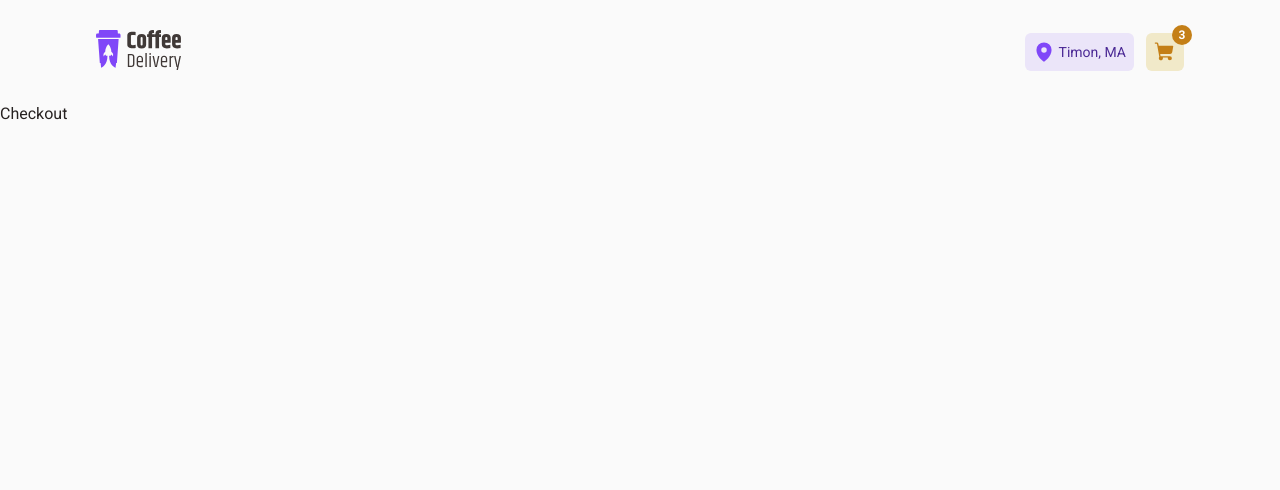
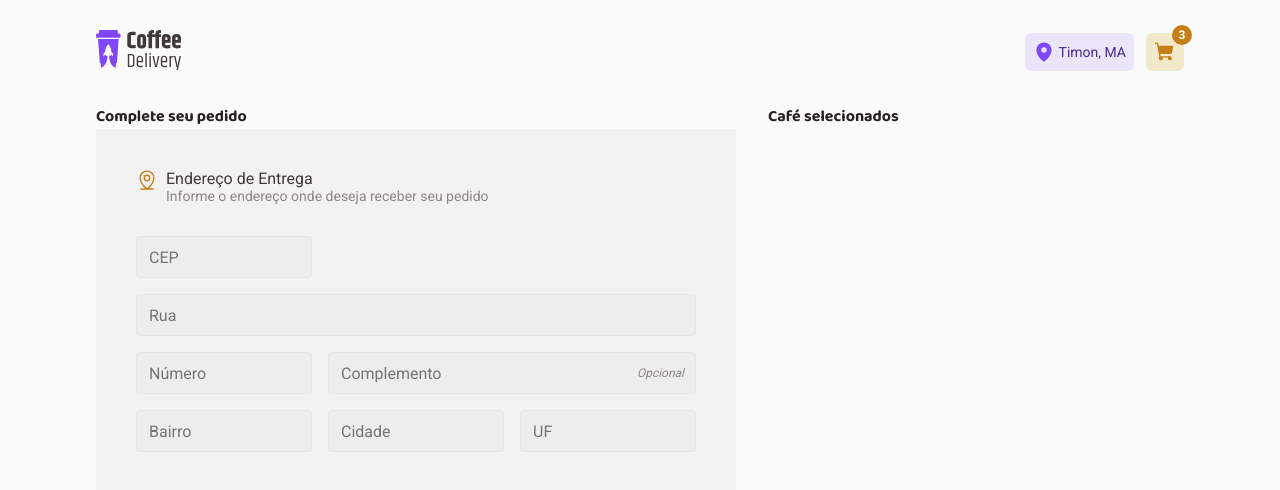
Before and after one commit to brenoangelo/coffe-delivery, a React (Vite) app: page /checkout in a window 1280 px wide. Shown: the top 490 px of the page. Built offline with nearby package versions, Linux system fonts and the light colour scheme.

Commit message:
Create a checkout form

```diff
--- /dev/null
+++ b/src/pages/Checkout/Form/Input/index.tsx
@@ -0,0 +1,14 @@
+import { InputHTMLAttributes } from 'react';
+import { StyledInput } from './styles';
+
+interface InputProps extends InputHTMLAttributes<HTMLInputElement> {
+  isOptional?: boolean;
+}
+
+export function Input({ isOptional = false, ...props }: InputProps) {
+  return (
+    <StyledInput isOptional={isOptional}>
+      <input type="text" {...props} />
+    </StyledInput>
+  );
+}
--- /dev/null
+++ b/src/pages/Checkout/Form/Input/styles.ts
@@ -0,0 +1,46 @@
+import styled, { css } from 'styled-components';
+
+interface StyledInputProps {
+  isOptional: boolean;
+}
+
+export const StyledInput = styled.div<StyledInputProps>`
+  position: relative;
+  height: 2.625rem;
+
+  input {
+    width: 100%;
+    height: 100%;
+    padding-left: 0.75rem;
+
+    ${(props) =>
+      props.isOptional
+        ? css`
+            padding-right: 4rem;
+          `
+        : ''}
+
+    background-color: ${(props) => props.theme['gray-300']};
+
+    border: 1px solid ${(props) => props.theme['gray-400']};
+    border-radius: 0.25rem;
+  }
+
+  ${(props) =>
+    props.isOptional
+      ? css`
+          &:before {
+            content: 'Opcional';
+            display: block;
+            position: absolute;
+            right: 0.75rem;
+            top: 50%;
+            transform: translateY(-50%);
+
+            font-style: italic;
+            font-size: 0.75rem;
+            color: ${(props) => props.theme['gray-600']};
+          }
+        `
+      : ''}
+`;
--- /dev/null
+++ b/src/pages/Checkout/Form/index.tsx
@@ -0,0 +1,30 @@
+import { MapPinLine } from 'phosphor-react';
+import { Input } from './Input';
+import { FormBox, InputGroup, SectionLabel, StyledForm } from './styles';
+
+export function Form() {
+  return (
+    <StyledForm>
+      <h4>Complete seu pedido</h4>
+
+      <FormBox>
+        <SectionLabel>
+          <MapPinLine weight="regular" size={22} />
+          <div>
+            <span>Endereço de Entrega</span>
+            <p>Informe o endereço onde deseja receber seu pedido</p>
+          </div>
+        </SectionLabel>
+        <InputGroup>
+          <Input type="text" placeholder="CEP" />
+          <Input type="text" placeholder="Rua" />
+          <Input type="number" placeholder="Número" />
+          <Input type="text" placeholder="Complemento" isOptional />
+          <Input type="text" placeholder="Bairro" />
+          <Input type="text" placeholder="Cidade" />
+          <Input type="text" placeholder="UF" maxLength={2} />
+        </InputGroup>
+      </FormBox>
+    </StyledForm>
+  );
+}
--- /dev/null
+++ b/src/pages/Checkout/Form/styles.ts
@@ -0,0 +1,70 @@
+import styled from 'styled-components';
+
+export const StyledForm = styled.form`
+  max-width: 40rem;
+  width: 100%;
+`;
+
+export const FormBox = styled.div`
+  background-color: ${(props) => props.theme['gray-200']};
+  padding: 2.5rem;
+`;
+
+export const SectionLabel = styled.label`
+  display: flex;
+  gap: 0.5rem;
+
+  margin-bottom: 2rem;
+
+  > div {
+    > p {
+      font-size: 0.875rem;
+      color: ${(props) => props.theme['gray-600']};
+    }
+  }
+
+  > svg {
+    color: ${(props) => props.theme['yellow-700']};
+  }
+`;
+
+export const InputGroup = styled.div`
+  display: grid;
+  grid-template-areas:
+    'cep . .'
+    'street street street'
+    'number complement complement'
+    'neighborhood city uf';
+  grid-template-columns: repeat(3, 1fr);
+  grid-template-rows: repeat(4, 1fr);
+
+  gap: 1rem;
+
+  > div:nth-of-type(1) {
+    grid-area: cep;
+  }
+
+  > div:nth-of-type(2) {
+    grid-area: street;
+  }
+
+  > div:nth-of-type(3) {
+    grid-area: number;
+  }
+
+  > div:nth-of-type(4) {
+    grid-area: complement;
+  }
+
+  > div:nth-of-type(5) {
+    grid-area: neighborhood;
+  }
+
+  > div:nth-of-type(6) {
+    grid-area: city;
+  }
+
+  > div:nth-of-type(7) {
+    grid-area: uf;
+  }
+`;
--- /dev/null
+++ b/src/pages/Checkout/ShoppingList/index.tsx
@@ -0,0 +1,10 @@
+import { StyledShoppingList } from "./styles";
+
+
+export function ShoppingList() {
+  return (
+    <StyledShoppingList>
+      <h4>Café selecionados</h4>
+    </StyledShoppingList>
+  )
+}
--- /dev/null
+++ b/src/pages/Checkout/ShoppingList/styles.ts
@@ -0,0 +1,6 @@
+import styled from 'styled-components';
+
+
+export const StyledShoppingList = styled.aside`
+
+`
--- a/src/pages/Checkout/index.tsx
+++ b/src/pages/Checkout/index.tsx
@@ -1,5 +1,15 @@
+import { Container } from '../../styles/common';
+import { Form } from './Form';
+import { ShoppingList } from './ShoppingList';
+import { StyledCheckout } from './styles';
+
 export function Checkout() {
   return (
-    <div>Checkout</div>
-  )
+    <Container>
+      <StyledCheckout>
+        <Form />
+        <ShoppingList />
+      </StyledCheckout>
+    </Container>
+  );
 }
--- /dev/null
+++ b/src/pages/Checkout/styles.ts
@@ -0,0 +1,6 @@
+import styled from "styled-components";
+
+export const StyledCheckout = styled.main`
+  display: flex;
+  gap: 2rem;
+`
--- a/src/styles/global.ts
+++ b/src/styles/global.ts
@@ -8,8 +8,8 @@ export const GlobalStyle = createGlobalStyle`
   }
 
   body {
-    background: ${props => props.theme['gray-100']};
-    color: ${props => props.theme['gray-900']};
+    background: ${(props) => props.theme['gray-100']};
+    color: ${(props) => props.theme['gray-900']};
 
     -webkit-font-smoothing: antialiased;
   }
@@ -24,6 +24,10 @@ export const GlobalStyle = createGlobalStyle`
     font-family: 'Baloo 2', cursive;
   }
 
+  p, span, input {
+    color: ${props => props.theme['gray-800']};
+  }
+
   button {
     cursor: pointer;
   }
@@ -31,4 +35,9 @@ export const GlobalStyle = createGlobalStyle`
   [disabled] {
     cursor: default;
   }
+
+  :focus {
+    outline: 0;
+    box-shadow: 0 0 0 2px ${(props) => props.theme['yellow-700']};
+  }
 `;
```
